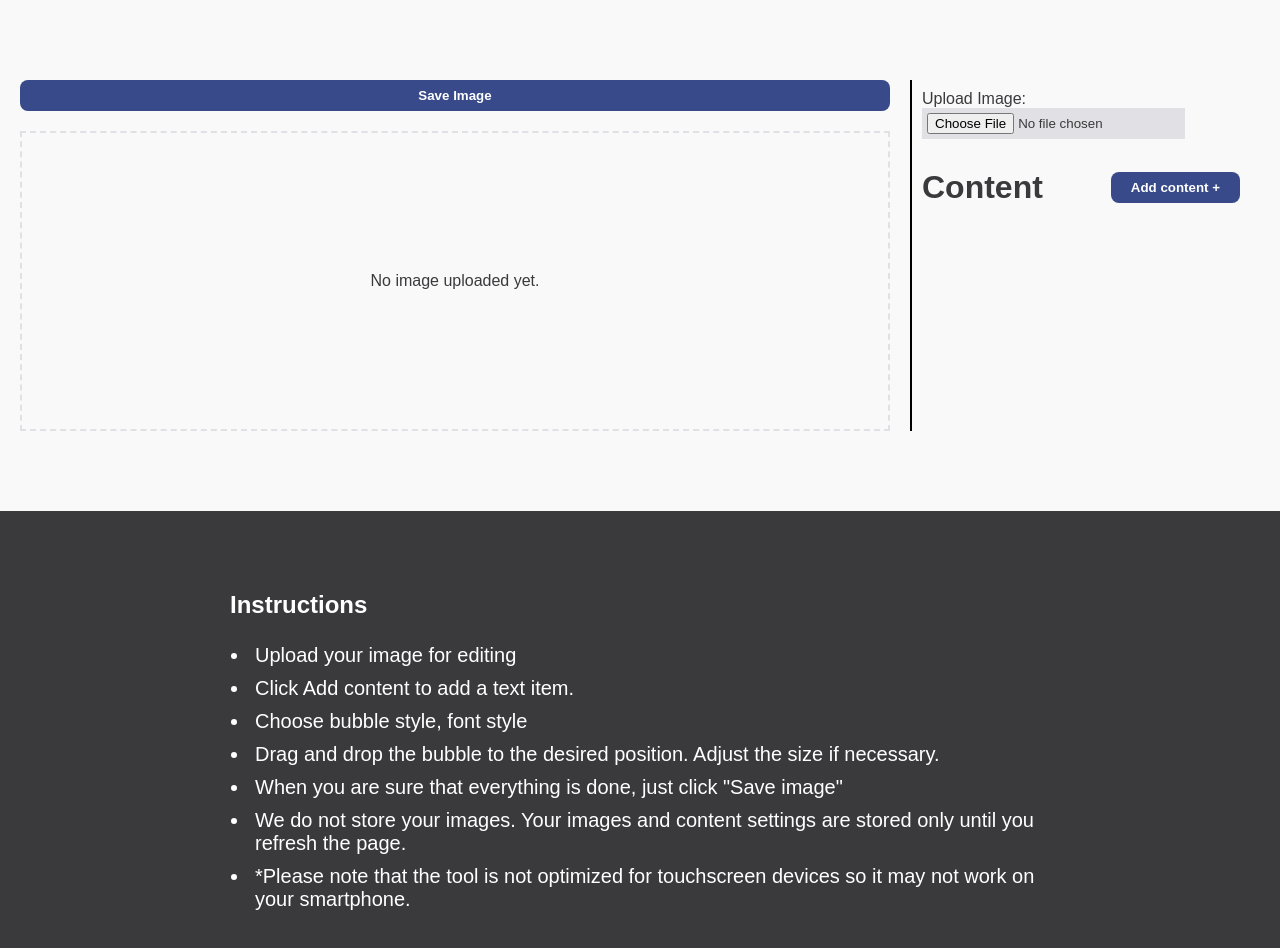
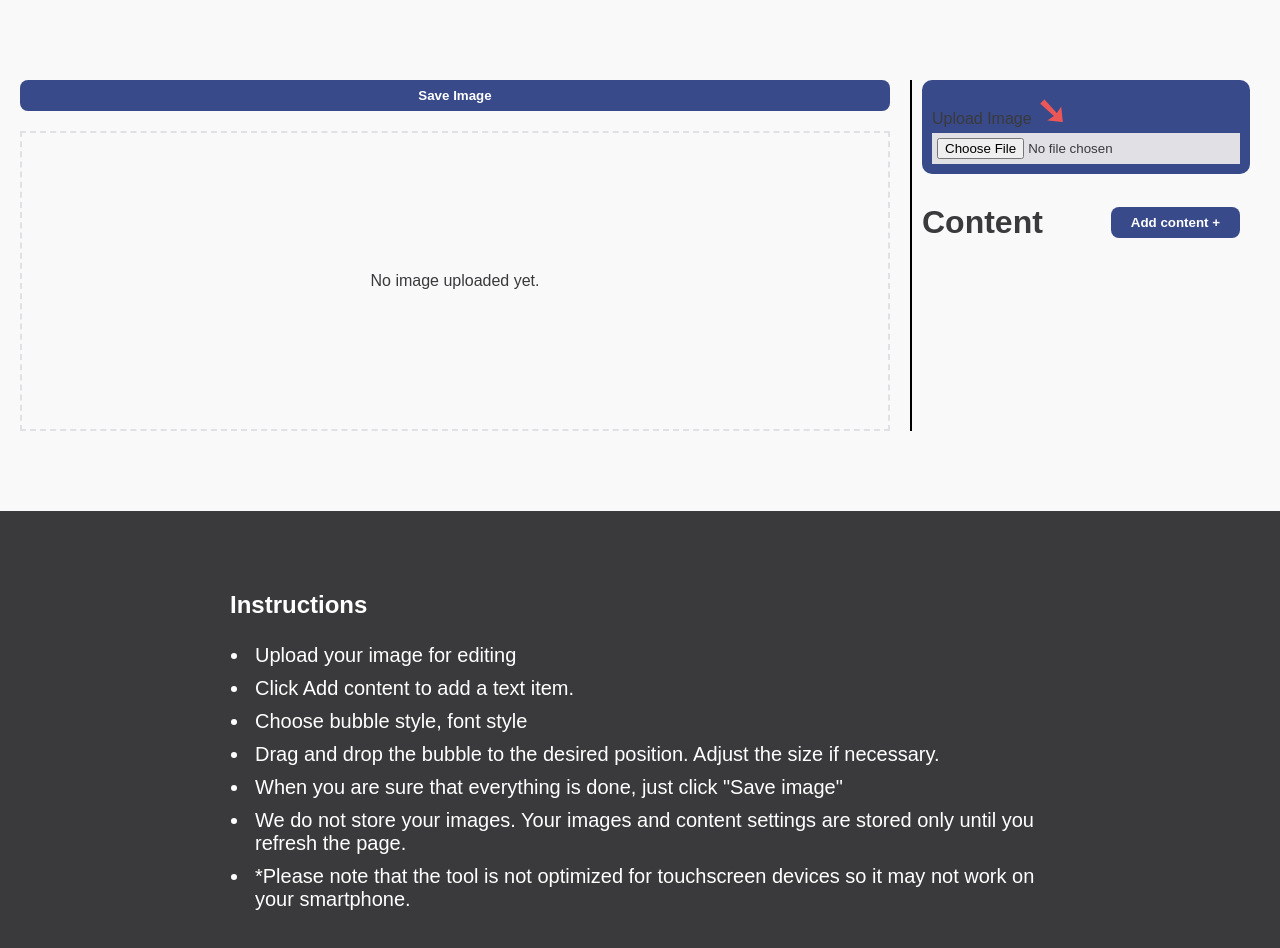
Before and after one commit to ViktorStarchenko/speech-bubbles-tool, a Next.js app: page / in a window 1280 px wide. Shown: the top 948 px of the page. Built offline with nearby package versions, Linux system fonts and the light colour scheme.

Commit message:
updated form styles

```diff
--- a/app/globals.css
+++ b/app/globals.css
@@ -84,6 +84,10 @@ a {
   max-width: 860px;
 }
 
+.danger-color {
+  color: var(--danger);
+}
+
 .main-container {
   width: 100%;
   padding: 80px 20px;
@@ -92,13 +96,32 @@ a {
   align-items: stretch;
   gap: 20px;
 }
+.image-upload-form {
+  width: 100%;
+  padding: 10px;
+  background-color: var(--accent);
+  border-radius: 10px;
+}
+.image-upload-form input {
+  width: 100%;
+}
+.image-upload-arrow {
+  font-size: 37px;
+  transform: rotateZ(80deg);
+  font-weight: 700;
+}
+.image-upload {
+  width: 100%;
+  display: flex;
+  align-items: center;
+}
 .tools-bar {
   width: 100%;
   height: auto;
   max-width: 350px;
   border-left: 2px solid #000;
   align-self: stretch;
-  padding: 10px;
+  padding: 0 10px 10px;
   display: flex;
   flex-direction: column;
   align-items: flex-start;
@@ -194,25 +217,6 @@ a {
 .speech-bubble:hover .speech-bubble-resize-handler {
   opacity: 1;
 }
-/*.speech-bubble::after {*/
-/*  content: "";*/
-/*  position: absolute;*/
-/*  bottom: -10px; !* Adjust for arrow size and position *!*/
-/*  left: 20px; !* Adjust for arrow position *!*/
-/*  border-left: 10px solid transparent;*/
-/*  border-right: 10px solid transparent;*/
-/*  border-top: 10px solid #fff; !* Matches bubble background *!*/
-/*}*/
-
-/*.speech-bubble::before {*/
-/*  content: "";*/
-/*  position: absolute;*/
-/*  bottom: -11px; !* Slightly lower for border effect *!*/
-/*  left: 19px; !* Slightly offset for border effect *!*/
-/*  border-left: 11px solid transparent;*/
-/*  border-right: 11px solid transparent;*/
-/*  border-top: 11px solid #ccc; !* Matches bubble border *!*/
-/*}*/
 
 .content-edit--style {
   display: flex;
@@ -266,6 +270,8 @@ a {
   flex-wrap: wrap;
   gap: 4px;
 }
+
+
 .content-list {
   width: 100%;
   max-height: 80vh;
--- a/components/ImageForm/ImageForm.tsx
+++ b/components/ImageForm/ImageForm.tsx
@@ -21,8 +21,8 @@ export default function ImageForm() {
     };
 
     return (
-        <form>
-            <label htmlFor="image-upload">Upload Image:</label>
+        <form className="image-upload-form">
+            <label htmlFor="image-upload">Upload Image <span className="danger-color image-upload-arrow">➘</span>  </label>
             <input type="file" id="image-upload" accept="image/*" onChange={handleImageChange} />
         </form>
     );
```
